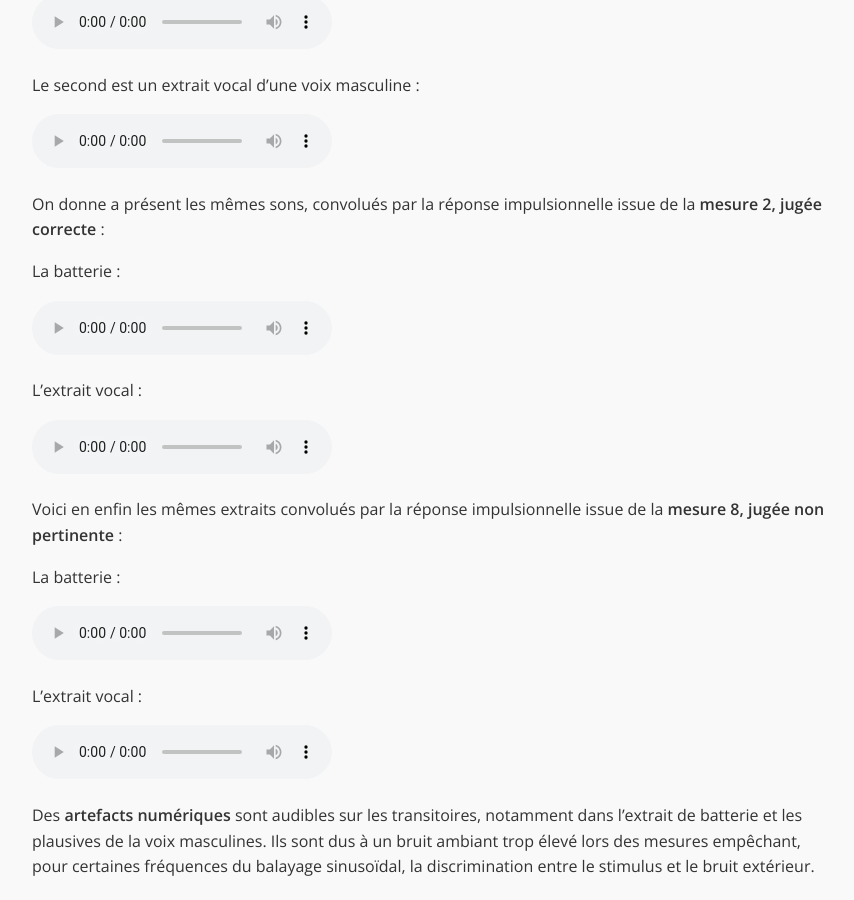
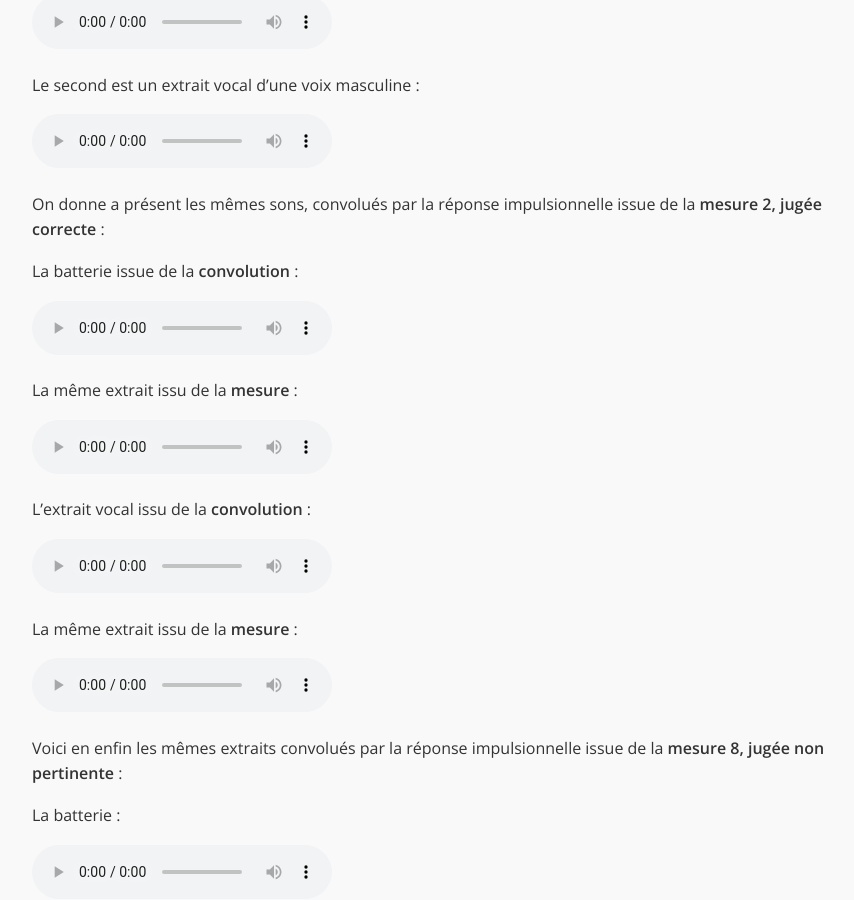
Before and after one commit to agathekowalski/ensll_memoire_p2026, a Jekyll site: the page built from mesures/index.md, in a window 1280 px wide and 900 px high, scrolled down 485 px. Shown: the whole window, without its empty margins (208-1062 px from the left). Built offline with Jekyll 4.4.1, drawn with Linux system fonts in a browser that asks for light colours.

Commit message:
Update index.md

```diff
--- a/mesures/index.md
+++ b/mesures/index.md
@@ -23,15 +23,26 @@ Le second est un extrait vocal d'une voix masculine :
 
 On donne a présent les mêmes sons, convolués par la réponse impulsionnelle issue de la **mesure 2, jugée correcte** :
 
-La batterie :
+La batterie issue de la **convolution** :
 <audio controls>
   <source src="{{ '/mesures/shortDrums_m2.mp3' | relative_url }}" type="audio/mpeg">
 </audio>
 
-L'extrait vocal :
+La même extrait issu de la **mesure** :
+<audio controls>
+  <source src="{{ '/mesures/shortDrums_m2_mesure.mp3' | relative_url }}" type="audio/mpeg">
+</audio>
+
+L'extrait vocal issu de la **convolution** :
 <audio controls>
   <source src="{{ '/mesures/speech_m2.mp3' | relative_url }}" type="audio/mpeg">
 </audio>
+
+La même extrait issu de la **mesure** :
+<audio controls>
+  <source src="{{ '/mesures/speech_m2_mesure.mp3' | relative_url }}" type="audio/mpeg">
+</audio>
+
 
 Voici en enfin les mêmes extraits convolués par la réponse impulsionnelle issue de la **mesure 8, jugée non pertinente** :
 
```
